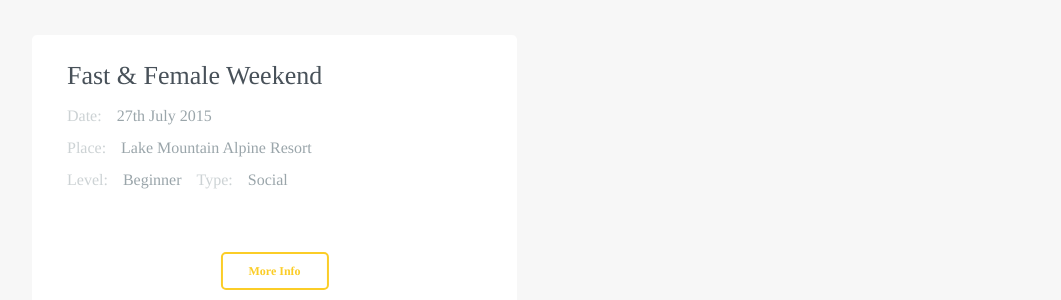
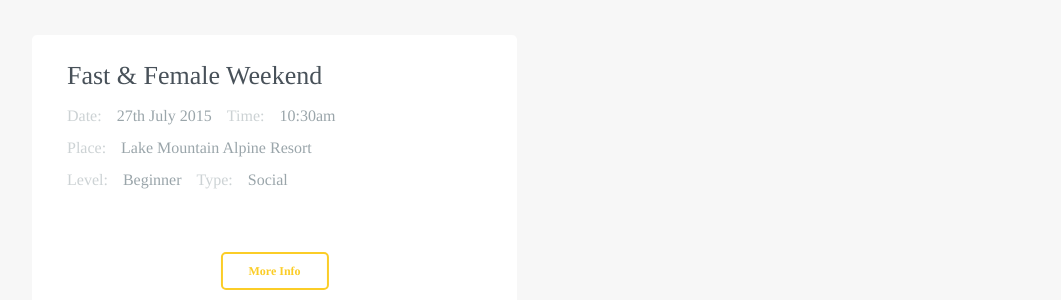
Before and after one commit to robcatto/robcatto.github.io, a Jekyll site: the page built from events/index.html, in a window 1280 px wide and 1269 px high. Shown: the part 646-946 px from the top of the window, without its empty margins (108-1169 px from the left). Built offline with Jekyll 4.4.1, drawn with Linux system fonts in a browser that asks for light colours; some web fonts are replaced; Markdown is read by kramdown in place of the engine named in the settings.

Commit message:
Update index.html

```diff
--- a/events/index.html
+++ b/events/index.html
@@ -62,7 +62,7 @@ layout: default
   box-sizing: border-box;
   line-height: 2;">
                                     <h3 class="event__heading">Fast & Female Weekend</h3>
-                                        <span class="event__meta">Date:</span><span class="event__info">27th July 2015</span>
+                                        <span class="event__meta">Date:</span><span class="event__info">27th July 2015</span><span class="event__meta">Time:</span><span class="event__info">10:30am</span>
                                         <br>
                                         <span class="event__meta">Place:</span><span class="event__info">Lake Mountain Alpine Resort</span>
                                         <br>
```
